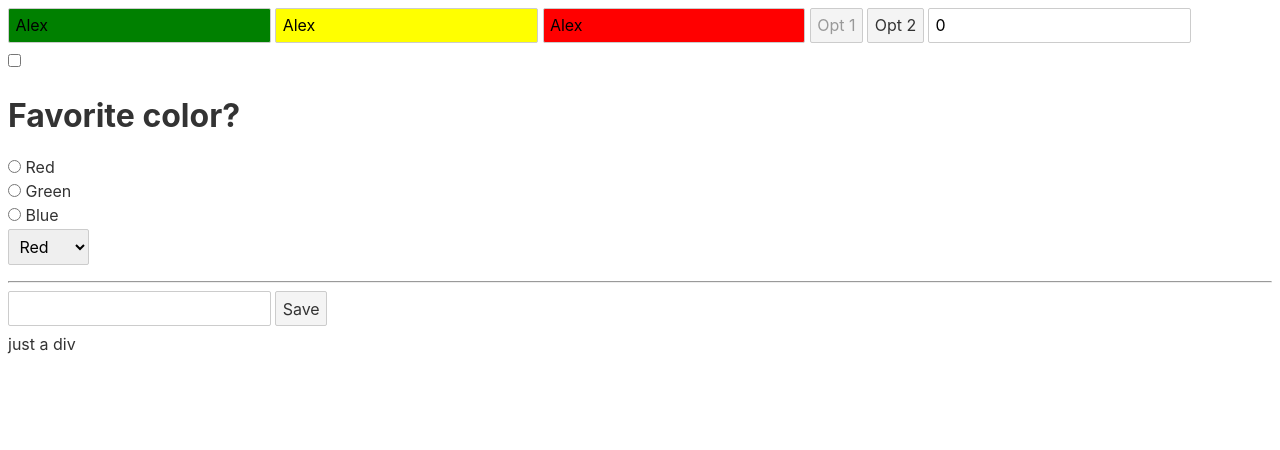
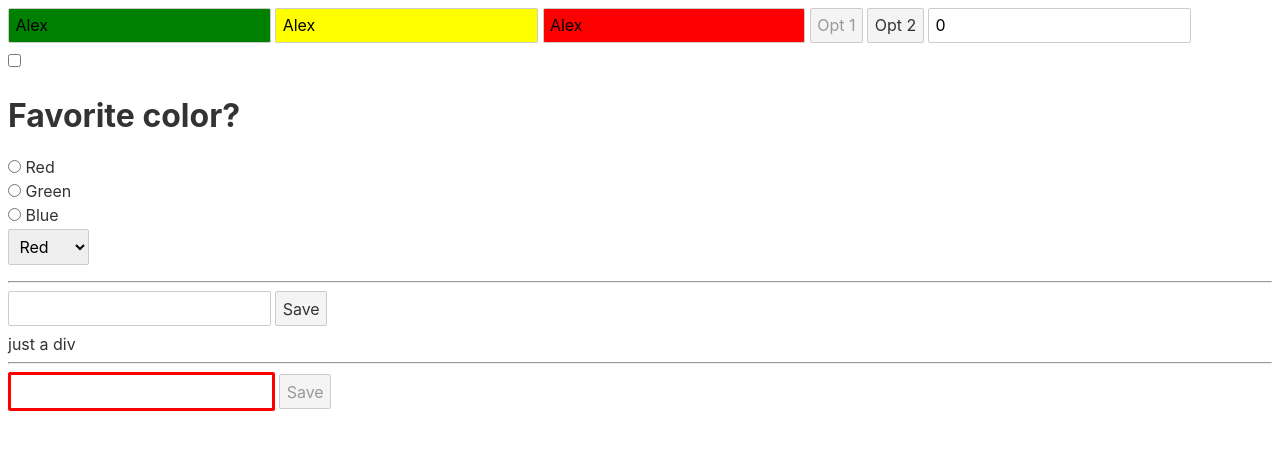
Before and after one commit to alemari7284/BindingStuff, a Svelte app: page / in a window 1280 px wide. Shown: the top 450 px of the page. Built offline with nearby package versions, Linux system fonts and the light colour scheme.

Commit message:
add validation

```diff
--- a/src/App.svelte
+++ b/src/App.svelte
@@ -2,6 +2,7 @@
   //start 89
   import CustomInput from "./CustomInput.svelte";
   import Toggle from "./Toggle.svelte";
+  import { isValidEmail } from "./validation";
 
   let val = "Alex";
   let price = 0;
@@ -12,6 +13,10 @@
   let usernameInput;
   let someDiv;
   let customInput;
+  let enteredEmail = "";
+  let formIsValid = false;
+
+  $: formIsValid = enteredEmail.includes("@") ? true : false;
 
   $: console.log(agreed);
   $: console.log(val);
@@ -71,3 +76,20 @@
 <button on:click={saveData}>Save</button>
 
 <div bind:this={someDiv}>just a div</div>
+
+<hr />
+
+<form on:submit|preventDefault>
+  <input
+    type="email"
+    bind:value={enteredEmail}
+    class={isValidEmail(enteredEmail) ? "" : "invalid"}
+  />
+  <button type="submit" disabled={!formIsValid}>Save</button>
+</form>
+
+<style>
+  .invalid {
+    border: 3px solid red;
+  }
+</style>
--- /dev/null
+++ b/src/validation.js
@@ -0,0 +1,3 @@
+export const isValidEmail = (val) => {
+    return val.includes('@')
+}
```
